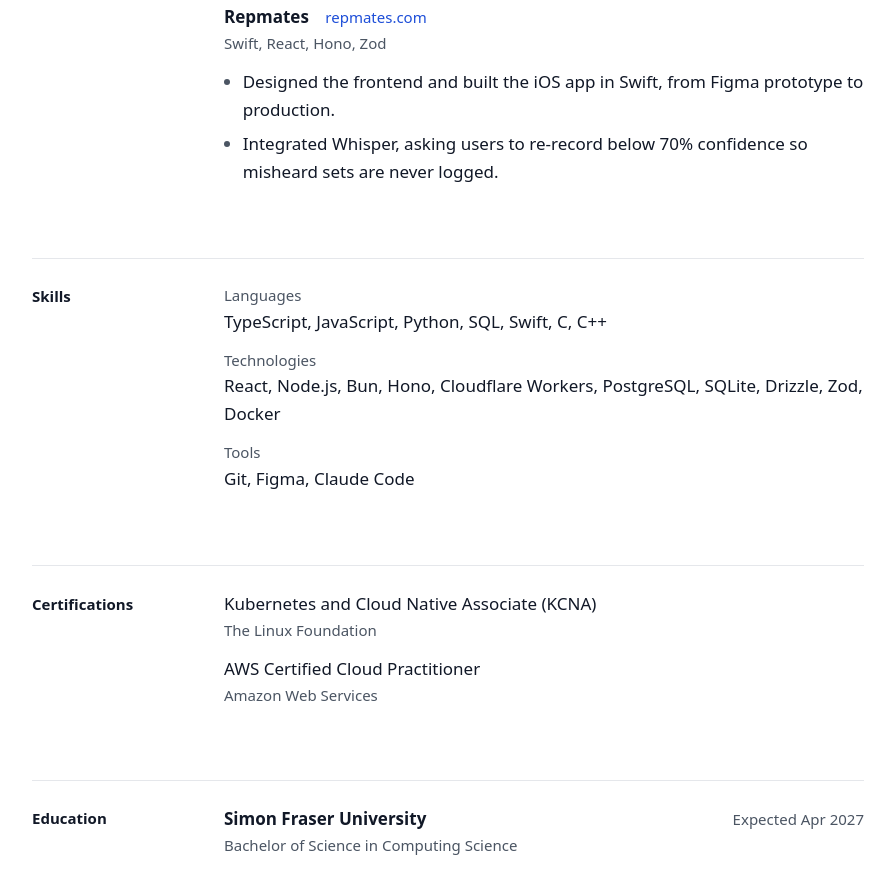
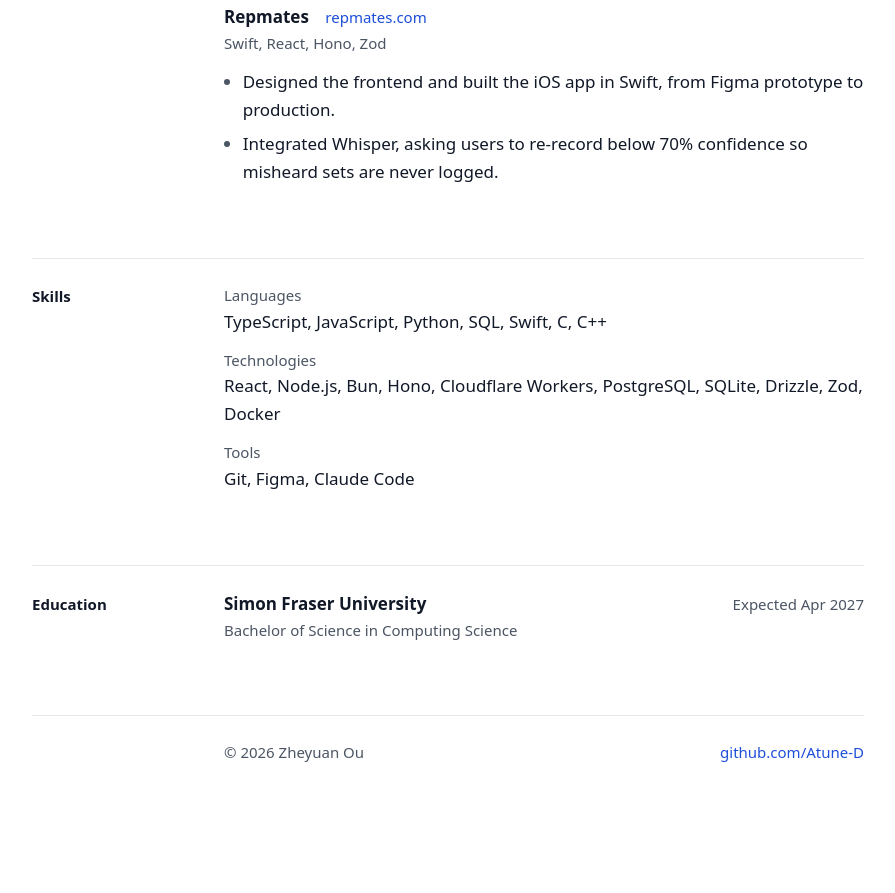
Before and after one commit to Atune-D/Atune-D.github.io, a plain HTML site: page index.html in a window 1280 px wide. Shown: the part 3116-4009 px from the top of the page, without its empty margins (192-1087 px from the left). After the commit the page ends 3953 px from the top, so only its background shows below. Drawn offline with Linux system fonts and the light colour scheme.

Commit message:
Show TiendaOps as an internship, clarify the fibre study, drop certifications
Co-Authored-By: Claude Opus 5.5 <noreply@anthropic.com>

```diff
--- a/index.html
+++ b/index.html
@@ -146,7 +146,7 @@
                 <p class="entry-dates">Sept 2026 – Present</p>
               </div>
               <p class="entry-meta">
-                Software Developer · Playa del Carmen, Mexico (Remote)
+                Software Engineer Intern · Playa del Carmen, Mexico (Remote)
               </p>
               <ul>
                 <li>
@@ -217,7 +217,7 @@
               </p>
               <ul>
                 <li>
-                    Tested whether conductors inserted into laser-drilled holes
+                    Tested whether metal-coated optical fibres inserted into laser-drilled holes
                     could make wood touch-sensitive, analyzing about 250
                     microscope measurements across laser power, speed, and
                     thickness.
@@ -308,21 +308,6 @@
           </dl>
         </section>
 
-        <section class="section row" aria-labelledby="certifications">
-          <h2 id="certifications">Certifications</h2>
-          <ul class="row-body certs">
-            <li>
-              <span class="cert-name"
-                >Kubernetes and Cloud Native Associate (KCNA)</span
-              >
-              <span class="cert-issuer">The Linux Foundation</span>
-            </li>
-            <li>
-              <span class="cert-name">AWS Certified Cloud Practitioner</span>
-              <span class="cert-issuer">Amazon Web Services</span>
-            </li>
-          </ul>
-        </section>
 
         <section class="section row" aria-labelledby="education">
           <h2 id="education">Education</h2>
--- a/styles/site.css
+++ b/styles/site.css
@@ -317,32 +317,6 @@ a:hover {
   color: var(--color-text-secondary);
 }
 
-/* ---------- Certifications ---------- */
-
-.certs {
-  margin: 0;
-  padding: 0;
-  list-style: none;
-}
-
-.certs li {
-  display: flex;
-  flex-direction: column;
-}
-
-.certs li + li {
-  margin-top: var(--space-tight);
-}
-
-.cert-name {
-  font-weight: var(--weight-medium);
-}
-
-.cert-issuer {
-  font-size: var(--text-small);
-  color: var(--color-text-secondary);
-}
-
 /* ---------- Footer ---------- */
 
 .site-footer {
```
